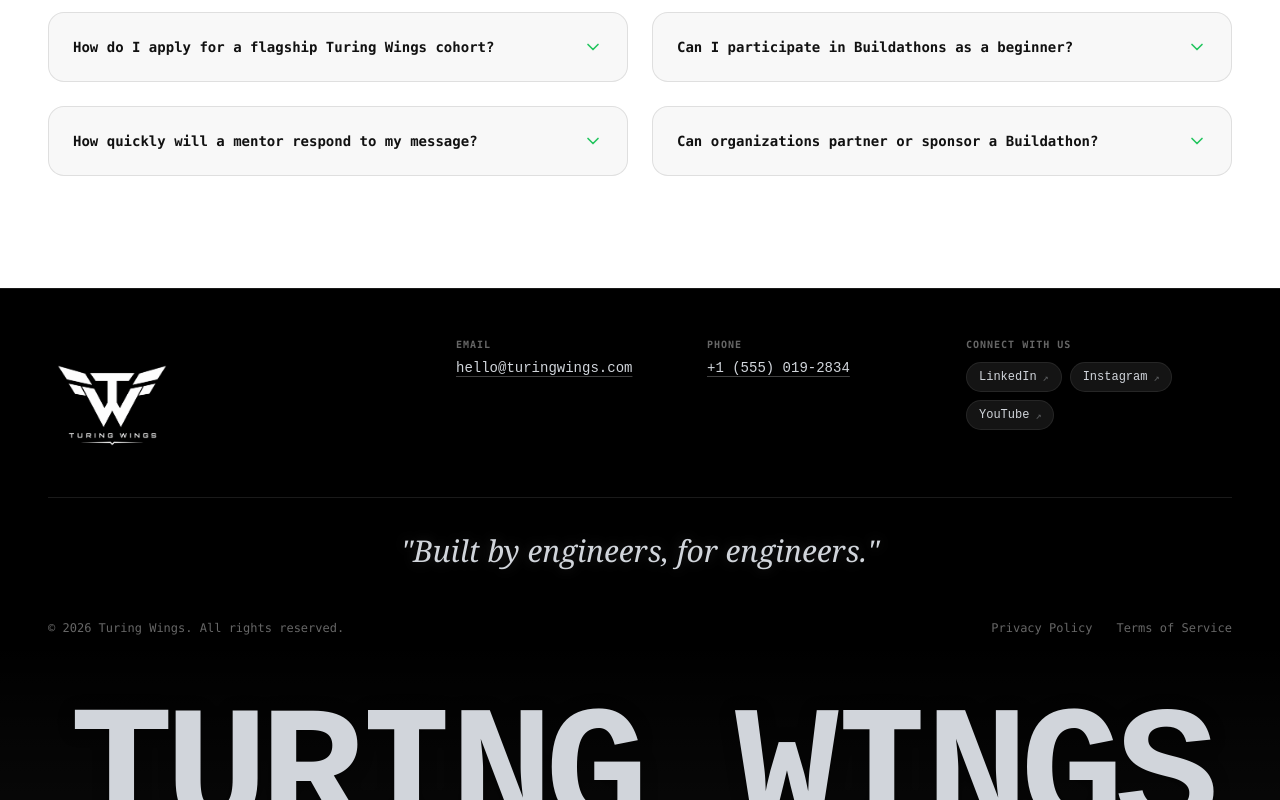
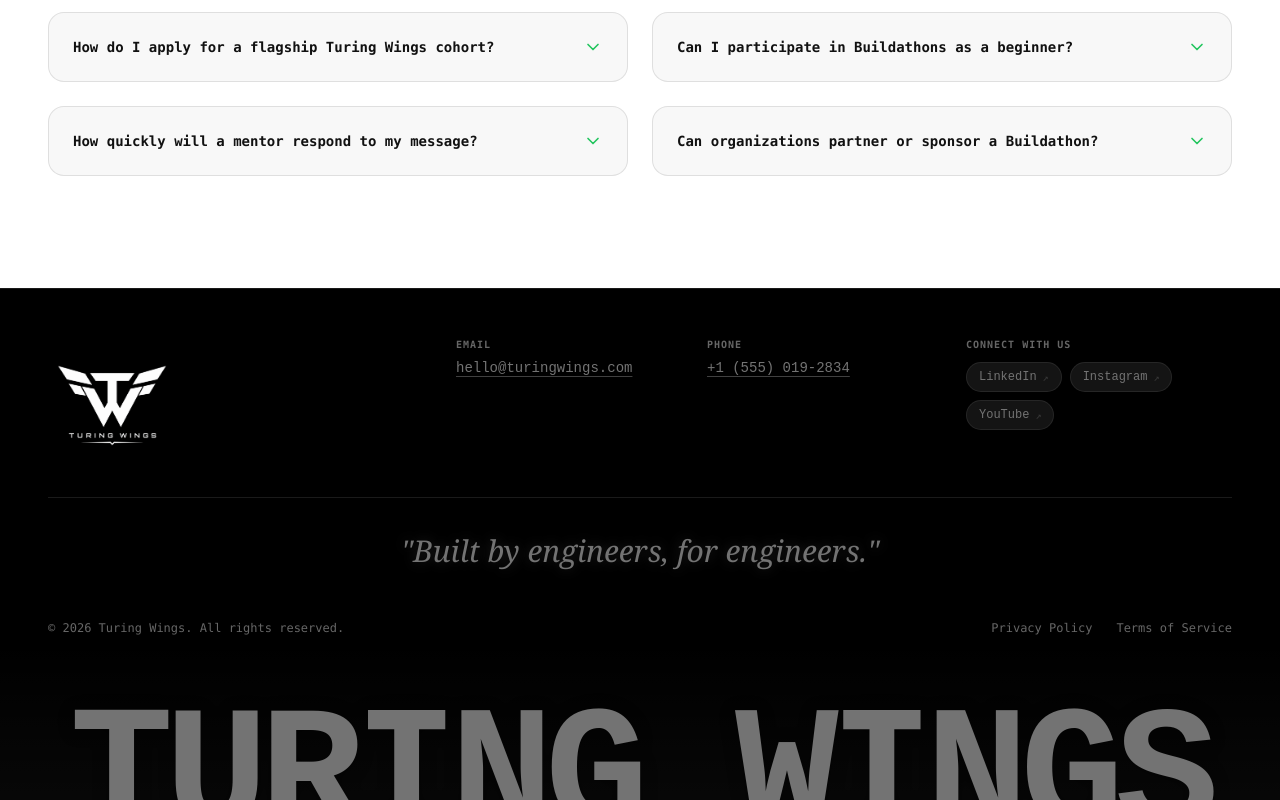
Before and after one commit to manikantac4/VybeAI, a React (Vite) app: page /contact in a window 1280 px wide. Shown: the part 1950-2750 px from the top of the page. Built offline with nearby package versions, Linux system fonts and the light colour scheme; a web font is replaced by a local one.

Commit message:
design updated for home page

```diff
--- a/src/components/Footer.jsx
+++ b/src/components/Footer.jsx
@@ -15,7 +15,7 @@ export default function Footer() {
   return (
     <footer
       className="pt-8 sm:pt-12 pb-0 font-sans overflow-hidden"
-      style={{ backgroundColor: '#000000', color: '#9ca3af', borderTop: '1px solid rgba(255,255,255,0.1)' }}
+      style={{ backgroundColor: '#000000', color: '#737373', borderTop: '1px solid rgba(255,255,255,0.1)' }}
     >
       <div className="mx-auto max-w-[1400px] px-4 sm:px-8 md:px-12">
 
@@ -31,7 +31,7 @@ export default function Footer() {
               <div className="flex items-start gap-3">
                 {/* Custom icon from /public/Logos/WhiteFill.png — no box, transparent, full size */}
                 <img
-                  src="/public/Logos/WhiteFill.png"
+                  src="/Logos/WhiteFill.png"
                   alt="Turing Wings"
                   className="w-20 h-20 sm:w-28 sm:h-28 md:w-32 md:h-32 object-contain shrink-0"
                 />
@@ -54,9 +54,9 @@ export default function Footer() {
                     <a
                       href={item.href}
                       className="text-xs sm:text-sm font-medium transition-colors duration-200 underline underline-offset-4 truncate"
-                      style={{ color: '#d1d5db', textDecorationColor: 'rgba(255,255,255,0.25)' }}
+                      style={{ color: '#737373', textDecorationColor: 'rgba(255,255,255,0.25)' }}
                       onMouseEnter={(e) => (e.currentTarget.style.color = '#34d399')}
-                      onMouseLeave={(e) => (e.currentTarget.style.color = '#d1d5db')}
+                      onMouseLeave={(e) => (e.currentTarget.style.color = '#737373')}
                     >
                       {item.value}
                     </a>
@@ -92,7 +92,7 @@ export default function Footer() {
                   style={{
                     backgroundColor: 'rgba(255,255,255,0.08)',
                     border: '1px solid rgba(255,255,255,0.08)',
-                    color: '#d1d5db',
+                    color: '#737373',
                   }}
                   onMouseEnter={(e) => {
                     e.currentTarget.style.backgroundColor = '#ffffff'
@@ -100,7 +100,7 @@ export default function Footer() {
                   }}
                   onMouseLeave={(e) => {
                     e.currentTarget.style.backgroundColor = 'rgba(255,255,255,0.08)'
-                    e.currentTarget.style.color = '#d1d5db'
+                    e.currentTarget.style.color = '#737373'
                   }}
                 >
                   <span>{social.label}</span>
@@ -121,7 +121,7 @@ export default function Footer() {
           <p
             className="font-serif italic text-base xs:text-lg sm:text-2xl md:text-3xl leading-snug text-center whitespace-nowrap"
             style={{
-              color: '#d1d5db',
+              color: '#737373',
               textShadow: '0 0 14px rgba(255,255,255,0.15), 0 0 32px rgba(255,255,255,0.06)',
             }}
           >
@@ -169,7 +169,7 @@ export default function Footer() {
         <h1
           className="text-[15vw] xs:text-[13vw] sm:text-[12.5vw] md:text-[13.5vw] font-black tracking-tighter leading-none uppercase whitespace-nowrap text-center translate-y-[26%] sm:translate-y-[28%]"
           style={{
-            color: '#d1d5db',
+            color: '#737373',
             filter: 'drop-shadow(0 2px 8px rgba(0,0,0,0.4))',
           }}
         >
```
